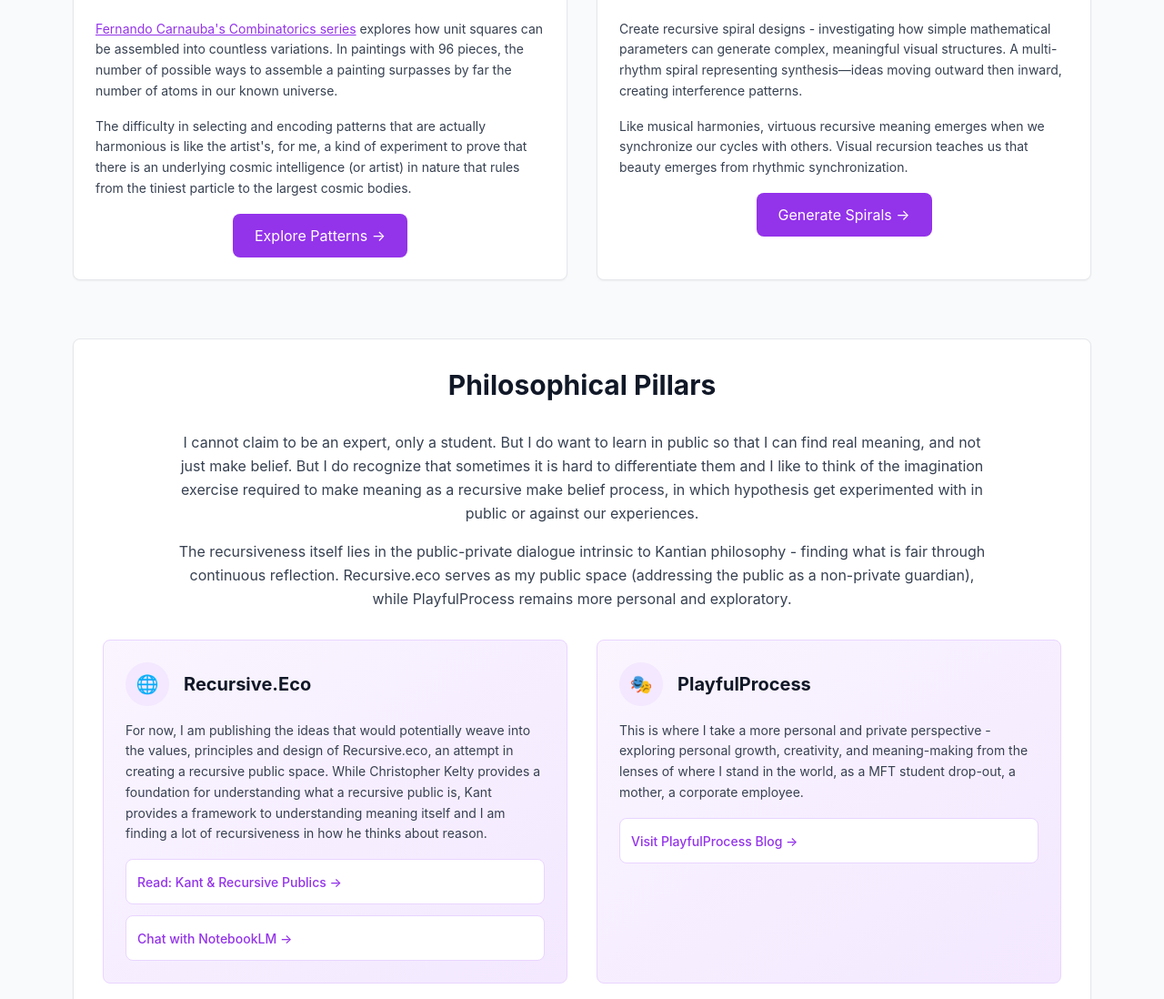
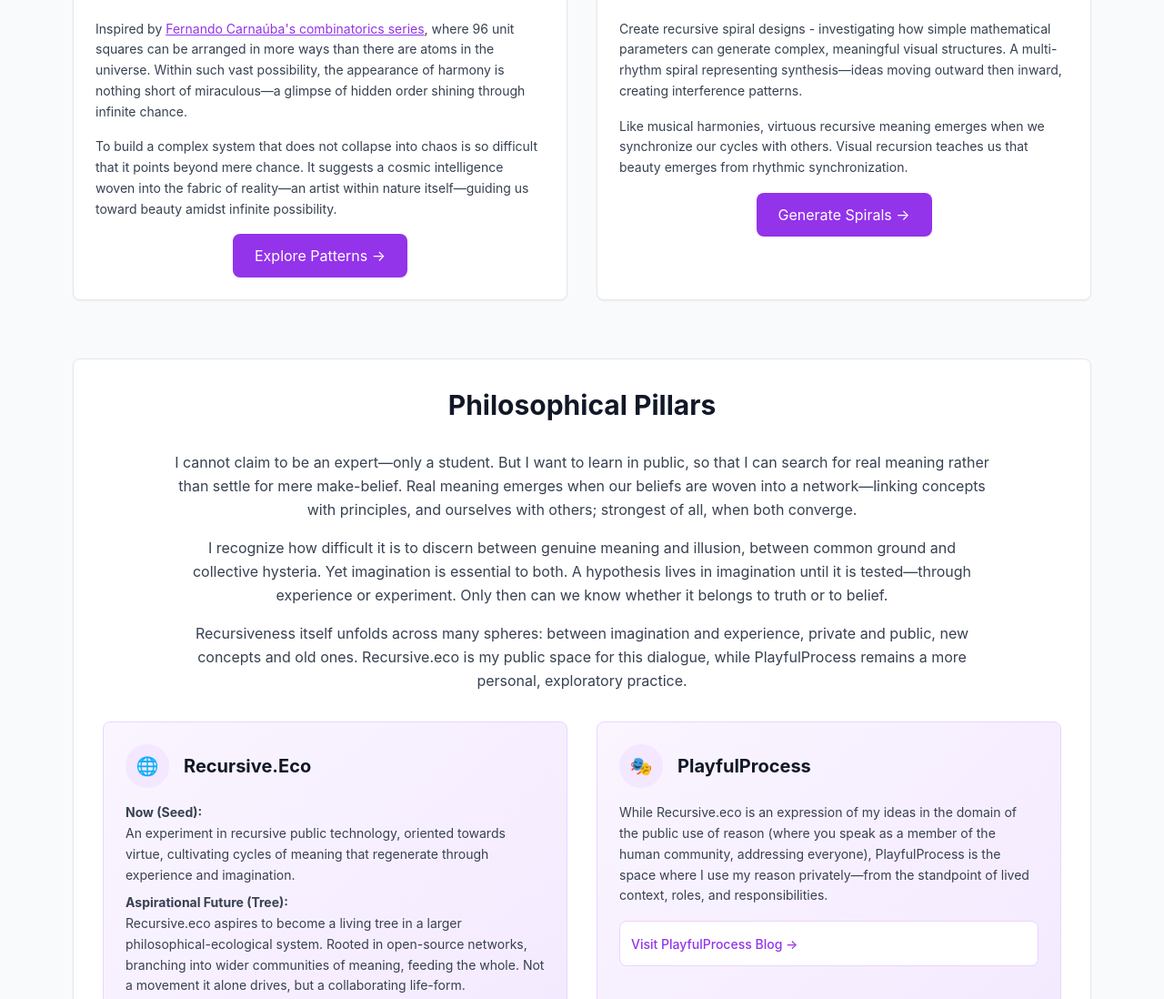
Before and after one commit to PlayfulProcess/recursive-landing, a plain HTML site: page pages/studies.html in a window 1280 px wide. Shown: the part 1568-2666 px from the top of the page at 91% size. Drawn offline with nearby package versions, Linux system fonts and the light colour scheme.

Commit message:
From synthesis to study and improvement in the page

```diff
--- a/assets/js/components/site-shell-inline.js
+++ b/assets/js/components/site-shell-inline.js
@@ -76,7 +76,7 @@
                             </div>
                         </div>
 
-                        <a href="/pages/synthesis.html" class="text-gray-600 hover:text-gray-900 font-medium" data-nav>Studies</a>
+                        <a href="/pages/studies.html" class="text-gray-600 hover:text-gray-900 font-medium" data-nav>Studies</a>
 
                         <!-- About Dropdown -->
                         <div class="relative dropdown">
--- a/pages/synthesis.html
+++ b/pages/studies.html
@@ -74,11 +74,11 @@
                     </div>
 
                     <p class="text-gray-700 mb-4 text-sm leading-relaxed">
-                        <a href="https://fernandocarnauba.com/combinatorics-edge" target="_blank" rel="noopener noreferrer" class="text-purple-600 hover:text-purple-800 underline">Fernando Carnauba's Combinatorics series</a> explores how unit squares can be assembled into countless variations. In paintings with 96 pieces, the number of possible ways to assemble a painting surpasses by far the number of atoms in our known universe.
+                        Inspired by <a href="https://fernandocarnauba.com/combinatorics-edge" target="_blank" rel="noopener noreferrer" class="text-purple-600 hover:text-purple-800 underline">Fernando Carnaúba's combinatorics series</a>, where 96 unit squares can be arranged in more ways than there are atoms in the universe. Within such vast possibility, the appearance of harmony is nothing short of miraculous—a glimpse of hidden order shining through infinite chance.
                     </p>
 
                     <p class="text-gray-700 mb-4 text-sm leading-relaxed">
-                        The difficulty in selecting and encoding patterns that are actually harmonious is like the artist's, for me, a kind of experiment to prove that there is an underlying cosmic intelligence (or artist) in nature that rules from the tiniest particle to the largest cosmic bodies.
+                        To build a complex system that does not collapse into chaos is so difficult that it points beyond mere chance. It suggests a cosmic intelligence woven into the fabric of reality—an artist within nature itself—guiding us toward beauty amidst infinite possibility.
                     </p>
 
                     <div class="text-center">
@@ -121,11 +121,15 @@
 
                 <div class="max-w-4xl mx-auto mb-8">
                     <p class="text-gray-700 text-center leading-relaxed mb-4">
-                        I cannot claim to be an expert, only a student. But I do want to learn in public so that I can find real meaning, and not just make belief. But I do recognize that sometimes it is hard to differentiate them and I like to think of the imagination exercise required to make meaning as a recursive make belief process, in which hypothesis get experimented with in public or against our experiences.
+                        I cannot claim to be an expert—only a student. But I want to learn in public, so that I can search for real meaning rather than settle for mere make-belief. Real meaning emerges when our beliefs are woven into a network—linking concepts with principles, and ourselves with others; strongest of all, when both converge.
+                    </p>
+
+                    <p class="text-gray-700 text-center leading-relaxed mb-4">
+                        I recognize how difficult it is to discern between genuine meaning and illusion, between common ground and collective hysteria. Yet imagination is essential to both. A hypothesis lives in imagination until it is tested—through experience or experiment. Only then can we know whether it belongs to truth or to belief.
                     </p>
 
                     <p class="text-gray-700 text-center leading-relaxed">
-                        The recursiveness itself lies in the public-private dialogue intrinsic to Kantian philosophy - finding what is fair through continuous reflection. Recursive.eco serves as my public space (addressing the public as a non-private guardian), while PlayfulProcess remains more personal and exploratory.
+                        Recursiveness itself unfolds across many spheres: between imagination and experience, private and public, new concepts and old ones. Recursive.eco is my public space for this dialogue, while PlayfulProcess remains a more personal, exploratory practice.
                     </p>
                 </div>
 
@@ -139,8 +143,14 @@
                             <h3 class="text-xl font-bold text-gray-900">Recursive.Eco</h3>
                         </div>
 
+                        <p class="text-gray-700 mb-2 text-sm leading-relaxed">
+                            <strong>Now (Seed):</strong><br>
+                            An experiment in recursive public technology, oriented towards virtue, cultivating cycles of meaning that regenerate through experience and imagination.
+                        </p>
+
                         <p class="text-gray-700 mb-4 text-sm leading-relaxed">
-                            For now, I am publishing the ideas that would potentially weave into the values, principles and design of Recursive.eco, an attempt in creating a recursive public space. While Christopher Kelty provides a foundation for understanding what a recursive public is, Kant provides a framework to understanding meaning itself and I am finding a lot of recursiveness in how he thinks about reason.
+                            <strong>Aspirational Future (Tree):</strong><br>
+                            Recursive.eco aspires to become a living tree in a larger philosophical-ecological system. Rooted in open-source networks, branching into wider communities of meaning, feeding the whole. Not a movement it alone drives, but a collaborating life-form.
                         </p>
 
                         <div class="bg-white p-3 rounded-lg border border-purple-200 mb-3">
@@ -166,7 +176,7 @@
                         </div>
 
                         <p class="text-gray-700 mb-4 text-sm leading-relaxed">
-                            This is where I take a more personal and private perspective - exploring personal growth, creativity, and meaning-making from the lenses of where I stand in the world, as a MFT student drop-out, a mother, a corporate employee.
+                            While Recursive.eco is an expression of my ideas in the domain of the public use of reason (where you speak as a member of the human community, addressing everyone), PlayfulProcess is the space where I use my reason privately—from the standpoint of lived context, roles, and responsibilities.
                         </p>
 
                         <div class="bg-white p-3 rounded-lg border border-purple-200">
```
